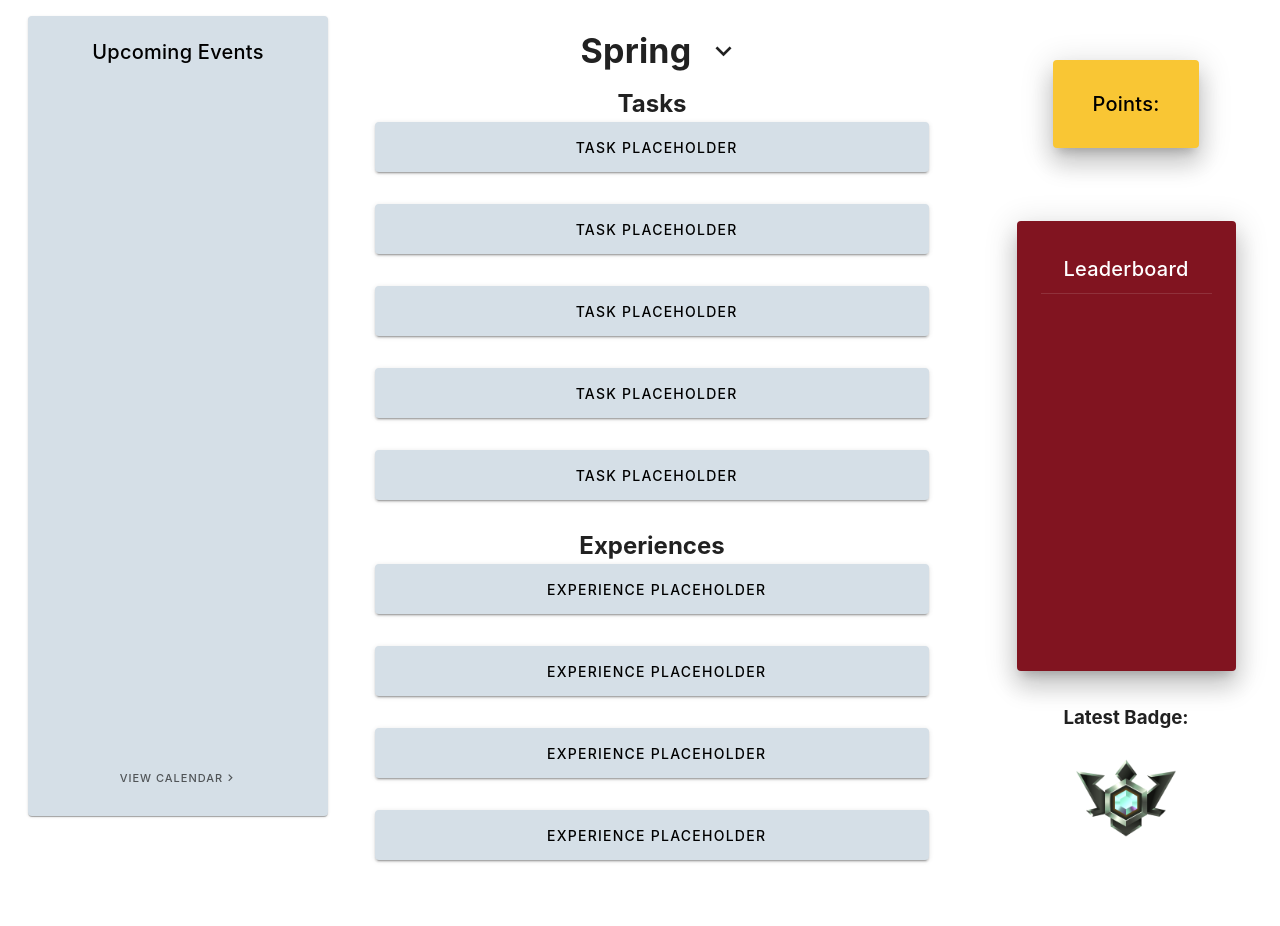
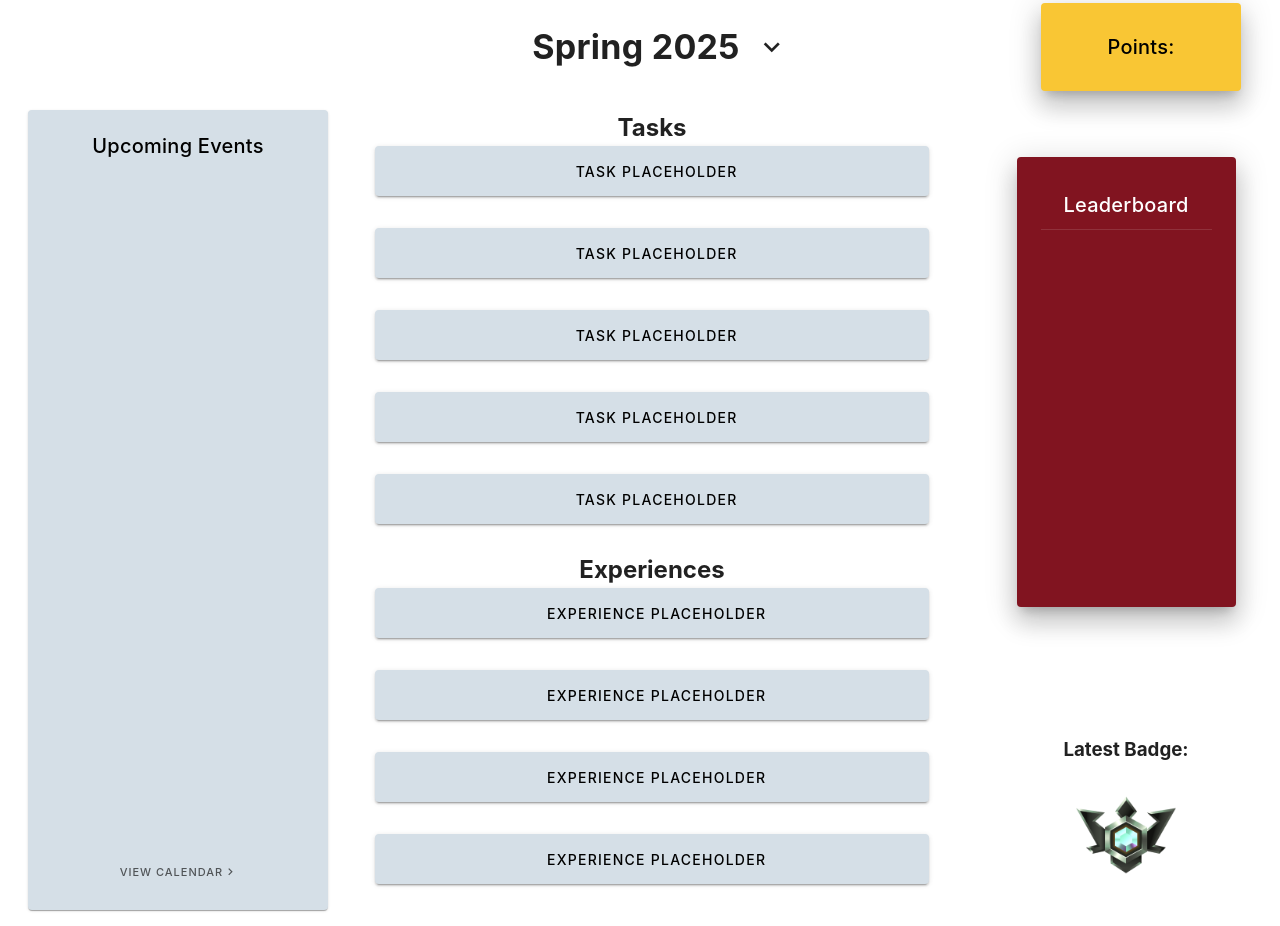
Before and after one commit to IanFlower/Avocado-Frontend, a Vue app: page /home in a window 1280 px wide. Shown: the top 926 px of the page. Before the commit the page ends 884 px from the top, so only its background shows below. Built offline with nearby package versions, Linux system fonts and the light colour scheme; what webfontloader would draw is missing.

Commit message:
idk what happened here... uploading this so my desktop has it.

```diff
--- a/src/views/StudentHome.vue
+++ b/src/views/StudentHome.vue
@@ -1,10 +1,71 @@
 <template>
   <v-container fluid class="pa-0 ma-0 mx-3">
+    <!-- Title Row with Points -->
+    <v-row class="align-center">
+      <!-- Empty Space for Left Column -->
+      <v-col cols="3"></v-col>
+
+      <!-- Spring Title with Dropdown (Centered in Middle Column) -->
+      <v-col cols="6" class="d-flex justify-center">
+        <v-card class="pa-3 d-flex align-center justify-center text-center" elevation="0"
+          style="background: none; box-shadow: none; width: 100%;">
+          <v-card-title class="text-h4 font-weight-bold">
+
+            {{ selectedYear && selectedSeason ? selectedSeason + ' ' + selectedYear : 'Select a Year and Semester' }}
+          </v-card-title>
+          <v-menu offset-y transition="scale-transition" v-model="dropdownOpen">
+            <template v-slot:activator="{ props }">
+              <v-icon v-bind="props" size="32" style="cursor: pointer;">
+                mdi-chevron-down
+              </v-icon>
+            </template>
+            <v-card elevation="8">
+              <v-list>
+                <!-- If no year is selected, show the years -->
+                <v-list-item v-if="!selectedYear" v-for="year in availableYears" :key="year" @click="selectYear(year)">
+                  <v-list-item-title class="text-h6 text-center">
+                    {{ year }}
+                  </v-list-item-title>
+                </v-list-item>
+
+
+                <v-list-item v-if="selectedYear && !selectedSeason" @click="selectSeason('Fall')">
+                  <v-list-item-title class="text-h6 text-center">
+                    Fall {{ selectedYear }}
+                  </v-list-item-title>
+                </v-list-item>
+                <v-list-item v-if="selectedYear && !selectedSeason" @click="selectSeason('Spring')">
+                  <v-list-item-title class="text-h6 text-center">
+                    Spring {{ selectedYear }}
+                  </v-list-item-title>
+                </v-list-item>
+
+
+                <v-list-item v-if="selectedSeason" v-for="year in availableYears" :key="year" @click="selectYear(year)">
+                  <v-list-item-title class="text-h6 text-center">
+                    {{ year }}
+                  </v-list-item-title>
+                </v-list-item>
+              </v-list>
+            </v-card>
+          </v-menu>
+        </v-card>
+      </v-col>
+
+      <!-- Points Card (Top Right, Centered in Column) -->
+      <v-col cols="3" class="d-flex justify-center">
+        <v-card class="pa-5 text-center accent clickable-card" width="200px" elevation="16"
+          @click="handlePointClick">
+          <v-card-title>Points:</v-card-title>
+        </v-card>
+      </v-col>
+    </v-row>
+
     <v-row class="pa-2 ma-0">
-
       <!-- Left Column (Upcoming Events) -->
       <v-col cols="3" class="d-flex justify-center pa-2">
-        <v-card class="d-flex flex-column pa-3 align-center text-center" height="800px" width="100%" style="background-color: #D5DFE7; color: black;">
+        <v-card class="d-flex flex-column pa-3 align-center text-center" height="800px" width="100%"
+          style="background-color: #D5DFE7; color: black;">
           <v-card-title class="text-center">Upcoming Events</v-card-title>
           <v-divider></v-divider>
           <v-spacer></v-spacer>
@@ -19,82 +80,49 @@
 
       <!-- Middle Column (Tasks & Experiences) -->
       <v-col cols="6" class="pa-2">
-        <v-row class="justify-center align-center">
-          <v-card class="pa-3 d-flex align-center justify-center text-center" elevation="0" width="100%" style="background: none; box-shadow: none;">
-            <v-card-title class="text-h4 font-weight-bold">
-              Spring {{ selectedYear }}
-            </v-card-title>
-            <v-menu offset-y transition="scale-transition">
-              <template v-slot:activator="{ props }">
-                <v-icon v-bind="props" size="32" style="cursor: pointer;">
-                  mdi-chevron-down
-                </v-icon>
-              </template>
-              <v-card elevation="8">
-                <v-list>
-                  <v-list-item v-for="year in availableYears" :key="year" @click="year">
-                    <v-list-item-title class="text-h6 text-center">
-                      {{ year }}
-                    </v-list-item-title>
-                  </v-list-item>
-                </v-list>
-              </v-card>
-            </v-menu>
-          </v-card>
-        </v-row>
-
-        <!-- Tasks -->
         <h2 class="text-center">Tasks</h2>
         <v-row>
           <v-col cols="12" v-for="n in 5" :key="n" class="d-flex justify-center">
-            <v-btn class="pa-2 mb-2 secondary-button text-left pl-4" width="90%" height="50" elevation="2" shaped @click="handleTaskClick(n)">
+            <v-btn class="pa-2 mb-2 secondary-button text-left pl-4" width="90%" height="50" elevation="2" shaped
+              @click="handleTaskClick(n)">
               Task Placeholder
             </v-btn>
           </v-col>
         </v-row>
 
-        <!-- Experiences -->
         <h2 class="text-center mt-5">Experiences</h2>
         <v-row>
           <v-col cols="12" v-for="n in 4" :key="n" class="d-flex justify-center">
-            <v-btn class="pa-2 mb-2 secondary-button text-left pl-4" width="90%" height="50" elevation="2" shaped @click="handleExperienceClick(n)">
+            <v-btn class="pa-2 mb-2 secondary-button text-left pl-4" width="90%" height="50" elevation="2" shaped
+              @click="handleExperienceClick(n)">
               Experience Placeholder
             </v-btn>
           </v-col>
         </v-row>
       </v-col>
 
-      <!-- Right Column (Points, Leaderboard, Badges) -->
+      <!-- Right Column (Leaderboard & Badges) -->
       <v-col cols="3" class="d-flex flex-column align-center pa-3">
-
-        <!--Points Card -->
-        <v-card class="d-flex flex-column pa-5 text-center my-10 accent clickable-card" width="50%" elevation="16" @click="handlePointClick">
-          <v-card-title>Points:</v-card-title>
-        </v-card>
-
         <v-spacer></v-spacer>
 
-        <!--Leaderboard-->
+        <!-- Leaderboard -->
         <v-card class="d-flex flex-column pa-6 text-center primary" height="450px" width="75%" elevation="16">
           <v-card-title>Leaderboard</v-card-title>
           <v-divider></v-divider>
         </v-card>
 
         <v-spacer></v-spacer>
+        <v-spacer></v-spacer>
+        <v-spacer></v-spacer>
 
-        <!--Latest Badge-->
+        <!-- Latest Badge -->
         <h3>Latest Badge: </h3>
-          <v-img height="100px" width="100px" :src="elite" alt="Elite" class="clickable-image" @click="goToBadges"></v-img>
+        <v-img height="100px" width="100px" :src="elite" alt="Elite" class="clickable-image" @click="goToBadges"></v-img>
       </v-col>
     </v-row>
   </v-container>
 </template>
 
-
-
-
-
-<!--Script Setup for Years of available Years-->
 <script setup>
 import { ref } from 'vue'
 import elite from '../assets/elite.png'
@@ -102,25 +130,29 @@ import { useRouter } from 'vue-router'
 
 const router = useRouter()
 
+const selectedYear = ref(2025)
+const selectedSeason = ref('Spring')
+const availableYears = ref([2022, 2023, 2024, 2025, 2026])
+const dropdownOpen = ref(false)
+
+const selectYear = (year) => {
+
+  selectedYear.value = year
+  selectedSeason.value = null
+}
+
+const selectSeason = (season) => {
+  selectedSeason.value = season
+}
 
 const goToBadges = () => {
   router.push('/badges')
 }
 
-const handlePointClick = () =>
-{
+const handlePointClick = () => {
   router.push({ name: 'shop' })
 }
-
-const year = ref([])
-
-
-
-const handleClick = () => {
-  console.log('Badge clicked!')
-}
 </script>
-
 
 <style scoped>
 .clickable-image {
```
